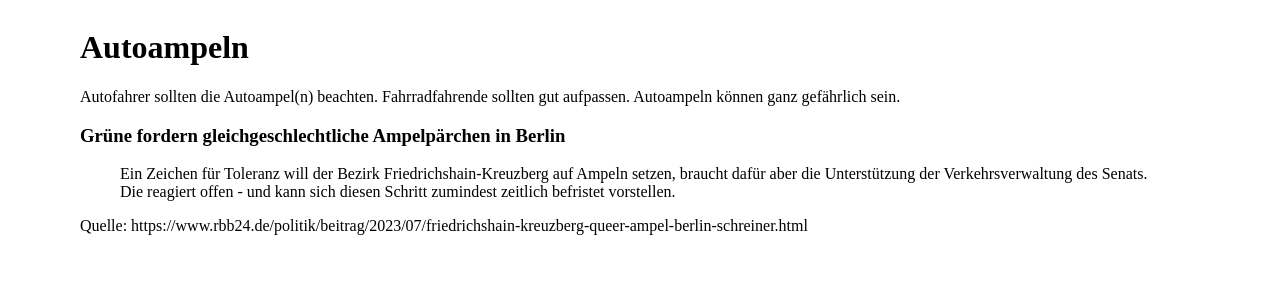
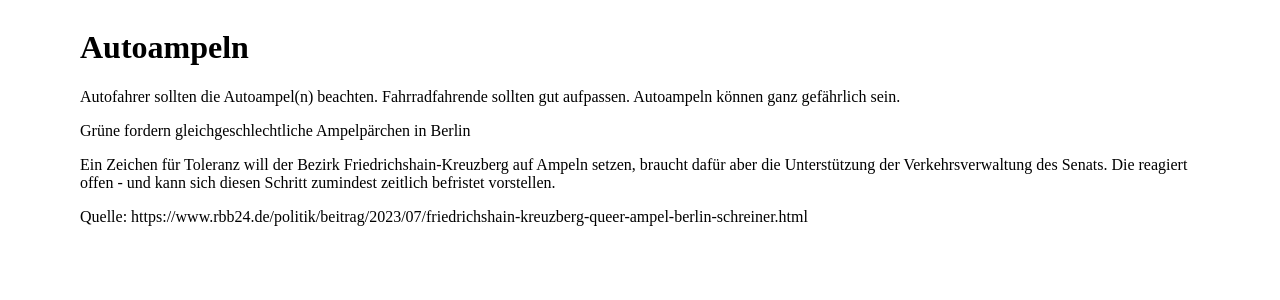
Before and after one commit to adamniedzielski/exklave-wedding, a Jekyll site: the page built from _pages/autoampeln.markdown, in a window 1280 px wide. Shown: the top 300 px of the page. Built offline with Jekyll 4.4.1, drawn with Linux system fonts in a browser that asks for light colours.

```diff
--- a/_pages/autoampeln.markdown
+++ b/_pages/autoampeln.markdown
@@ -7,9 +7,9 @@ title: Autoampeln
 
 Autofahrer sollten die Autoampel(n) beachten. Fahrradfahrende sollten gut aufpassen. Autoampeln können ganz gefährlich sein.
 
-### Grüne fordern gleichgeschlechtliche Ampelpärchen in Berlin
+Grüne fordern gleichgeschlechtliche Ampelpärchen in Berlin
 
-> Ein Zeichen für Toleranz will der Bezirk Friedrichshain-Kreuzberg auf Ampeln setzen, braucht dafür aber die Unterstützung der Verkehrsverwaltung des Senats. Die reagiert offen - und kann sich diesen Schritt zumindest zeitlich befristet vorstellen.
+Ein Zeichen für Toleranz will der Bezirk Friedrichshain-Kreuzberg auf Ampeln setzen, braucht dafür aber die Unterstützung der Verkehrsverwaltung des Senats. Die reagiert offen - und kann sich diesen Schritt zumindest zeitlich befristet vorstellen.
 
 Quelle:
 https://www.rbb24.de/politik/beitrag/2023/07/friedrichshain-kreuzberg-queer-ampel-berlin-schreiner.html
```
